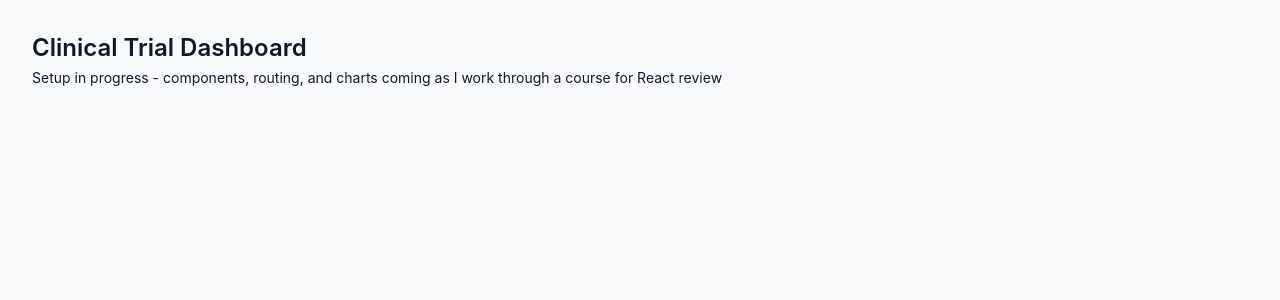
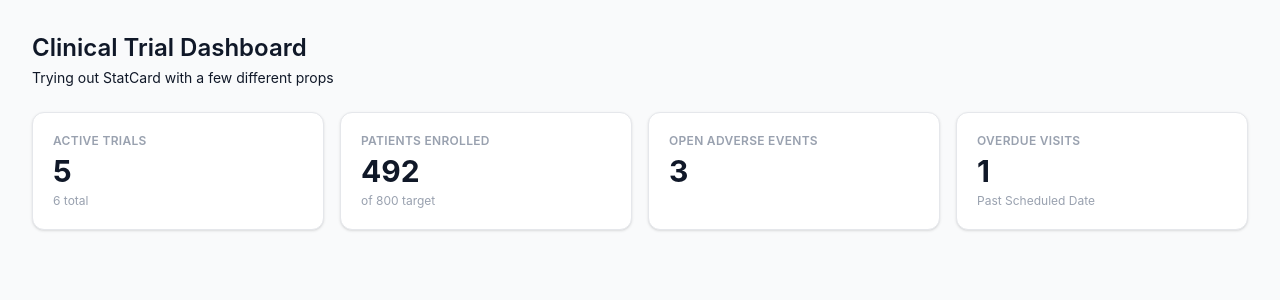
Before and after one commit to marykasp/clinical-trial-dashbaord, a React (Vite) app: page / in a window 1280 px wide. Shown: the top 300 px of the page. Built offline with nearby package versions, Linux system fonts and the light colour scheme.

Commit message:
Create StatCard component that receives 3 props

```diff
--- a/src/App.jsx
+++ b/src/App.jsx
@@ -1,4 +1,5 @@
 // import Dashboard from "./pages/Dashboard";
+import StatCard from "./components/StatCard";
 
 function App() {
   return (
@@ -7,9 +8,15 @@ function App() {
         Clinical Trial Dashboard
       </h1>
       <p className="mt-1 text-sm text-gray-900">
-        Setup in progress - components, routing, and charts coming as I work
-        through a course for React review
+        Trying out StatCard with a few different props
       </p>
+
+      <div className="mt-6 grid grid-cols-2 gap-4 lg:grid-cols-4">
+        <StatCard label="Active Trials" value={5} sub="6 total" />
+        <StatCard label="Patients Enrolled" value={492} sub="of 800 target" />
+        <StatCard label="Open Adverse Events" value={3} />
+        <StatCard label="Overdue Visits" value={1} sub="Past Scheduled Date" />
+      </div>
     </div>
   );
 }
--- /dev/null
+++ b/src/components/StatCard.jsx
@@ -0,0 +1,13 @@
+function StatCard({ label, value, sub }) {
+  return (
+    <div className="rounded-xl border border-gray-200 bg-white p-5 shadow-sm">
+      <p className="text-xs font-semibold uppercase tracking-wide text-gray-400">
+        {label}
+      </p>
+      <p className="mt-1 text-3xl font-bold text-gray-900">{value}</p>
+      {sub && <p className="mt-1 text-xs text-gray-400">{sub}</p>}
+    </div>
+  );
+}
+
+export default StatCard;
```
